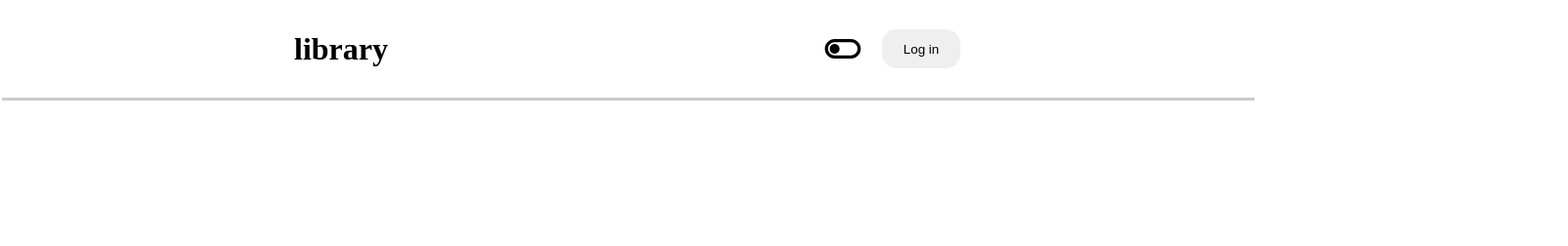
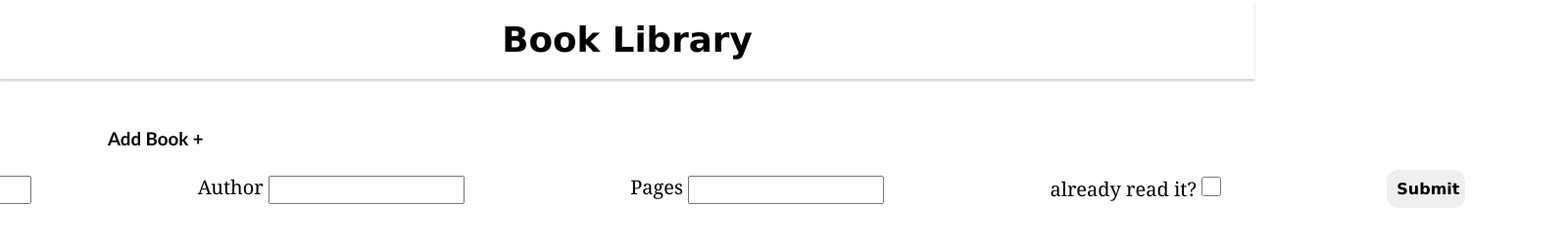
Before and after one commit to newohah/odin, a plain HTML site: page book-library/index.html in a window 1280 px wide. Shown: the whole page at 98% size, 1600 px wide, since content can reach past the window. Drawn offline with Linux system fonts and the light colour scheme.

Commit message:
test commit

```diff
--- a/book-library/app.js
+++ b/book-library/app.js
@@ -1,3 +1,10 @@
+const getTitleInputEl = document.querySelector('#title')
+const getAuthorInputEl = document.querySelector('#author')
+const getPagesInputEl = document.querySelector('#pages')
+const getStatusEl = document.querySelector('#read')
+const submitBtn = document.querySelector('#submit')
+
+
 function Book(title, author, pages, read) {
     this.title = title;
     this.author = author;
@@ -7,12 +14,3 @@ function Book(title, author, pages, read) {
         return `${title}, ${author}, ${pages}, ${read}`
     }
 }
-
-const book1 = new Book('The Hobbit', 'by J.R.R. Tolkien', '295 pages', 'not read yet')
-console.log(book1.info())
-
-const book2 = new Book('Harry Potter', 'by J.K. Rowling', '309 pages', 'not read yet')
-console.log(book2.info())
-
-console.log(Object.getPrototypeOf(book1) === Book.prototype)
-console.log(Object.getPrototypeOf(book2) === Book.prototype)
--- a/book-library/index.html
+++ b/book-library/index.html
@@ -8,11 +8,36 @@
 </head>
 <body>
     <header id="header">
-        <h1>library</h1>
-        <div class="settings">
-            <input type="button" value="Log in" id="login-btn">
-            <span class="toggle-dark-mode"></span>
+        <h1>Book Library</h1>
+    </header>
+    <main id="container">
+        <h3 class="container-title">Add Book +</h1>
+        <div class="book-form">
+            <div class="book-form-items">
+                <div class="title">
+                    <label for="title">Title</label>
+                    <input type="text" name="title" id="title" required>
+                </div>
+                <div class="author">
+                    <label for="author">Author</label>
+                    <input type="text" name="author" id="author" required>
+                </div>
+                <div class="page">
+                    <label for="pages">Pages</label>
+                    <input type="number" name="pages" id="pages" required>
+                </div>
+                <div class="read">
+                    <label for="read">already read it?</label>
+                    <input type="checkbox" name="read" id="read">
+                </div>
+                <div class="submit">
+                    <button type="submit" class="submit-btn" id="submit">Submit</button>
+                </div>
+            </div>
+        <div class="book-body">
+
         </div>
-    </header>
+    </main>
+    <script src="app.js"></script>
 </body>
 </html>
--- a/book-library/styles.css
+++ b/book-library/styles.css
@@ -4,34 +4,64 @@
     box-sizing: border-box;
 }
 
-#header {
-    display: flex;
-    justify-content: space-between;
-    align-items: center;
-    flex-wrap: wrap;
-    padding: 30px 300px;
-    box-shadow: 2px 3px rgba(0, 0, 0, 0.2);
+#header{
+    text-align: center;
+    padding: 20px;
+    box-shadow: 0 2px 2px rgba(0, 0, 0, 0.2);
+    font-family: 'Lucida Sans', 'Lucida Sans Regular', 'Lucida Grande', 'Lucida Sans Unicode', Geneva, Verdana, sans-serif;
+    font-size: 1.115rem;
 }
 
-.settings {
+.container-title{
     display: flex;
-    justify-items: center;
+    justify-content: flex-start;
+    margin-left: 110px;
+    margin-top: 50px;
+    font-family: 'Trebuchet MS', 'Lucida Sans Unicode', 'Lucida Grande', 'Lucida Sans', Arial, sans-serif;
+    font-weight: bold;
+}
+
+.book-form {
+    display: flex;
     justify-content: center;
     align-items: center;
-    flex-direction: row-reverse;
-    flex-wrap: wrap;
-    gap: 20px;
+    flex-direction: column;
+    height: 10vh;
 }
 
-.toggle-dark-mode{
-    content: url(/assets/img/toggle-switch-off.svg);
-    width: 40px;
+.book-form-items{
+    display: flex;
+    justify-content: space-around;
+    align-items: center;
+    width: 1920px;
+    padding: 20px;
+    font-size: 1.25rem;
+    font-family: Georgia, 'Times New Roman', Times, serif;
 }
 
-#login-btn {
+.book-form-items input[type='text'],
+.book-form-items input[type='number']{
+    padding: 5px;
+    width: 200px;
+}
+
+.book-form-items input[type="checkbox"] {
+    width: 20px;
+    height: 20px;
+    margin: 0;
+    padding: 0;
+  }
+
+.submit-btn{
+    border: none;
+    border-radius: 12px;
+    padding: 10px;
     width: 80px;
-    height: 40px;
-    padding: 0.225em;
-    border: none;
-    border-radius: 15px;
+    font-family: 'Lucida Sans', 'Lucida Sans Regular', 'Lucida Grande', 'Lucida Sans Unicode', Geneva, Verdana, sans-serif;
+    font-weight: bold;
+    font-size: 16px;
 }
+
+.submit-btn:hover{
+    background-color: rgba(0, 0, 0, 0.2);
+}
```
